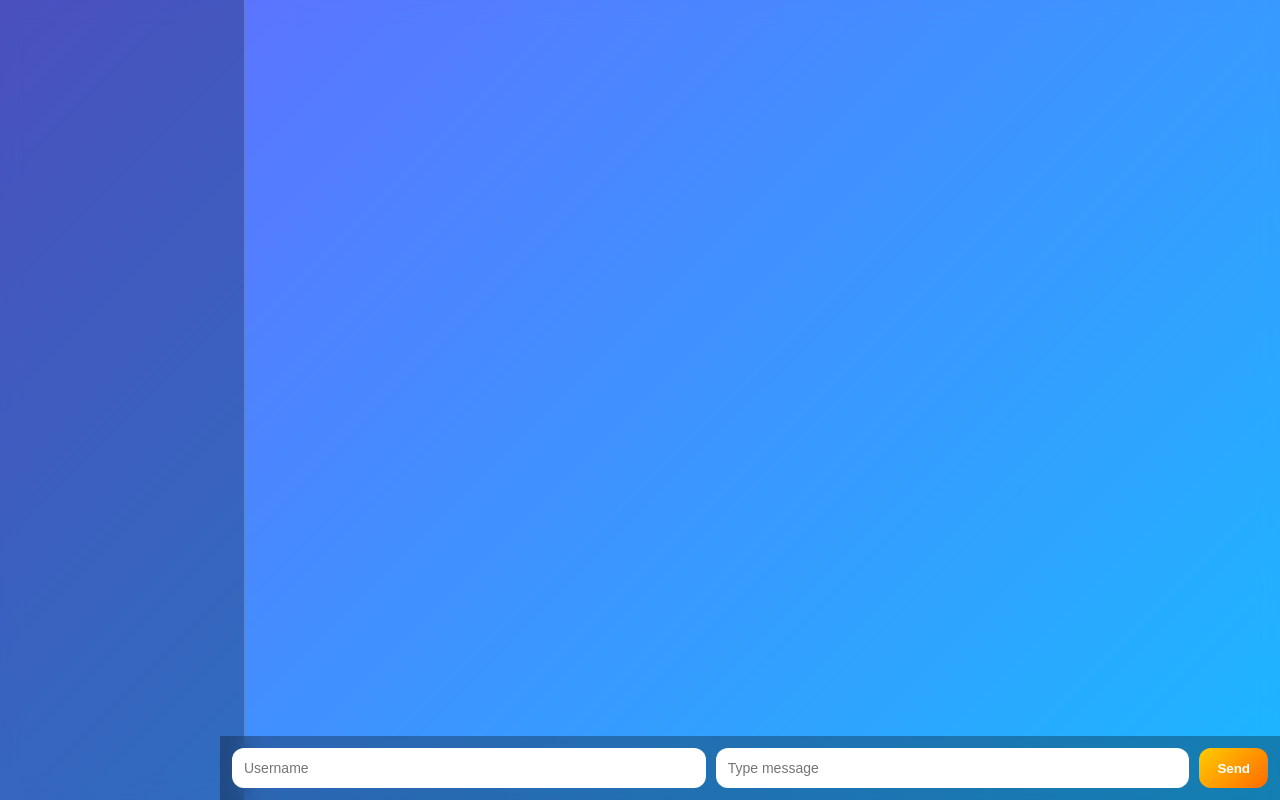
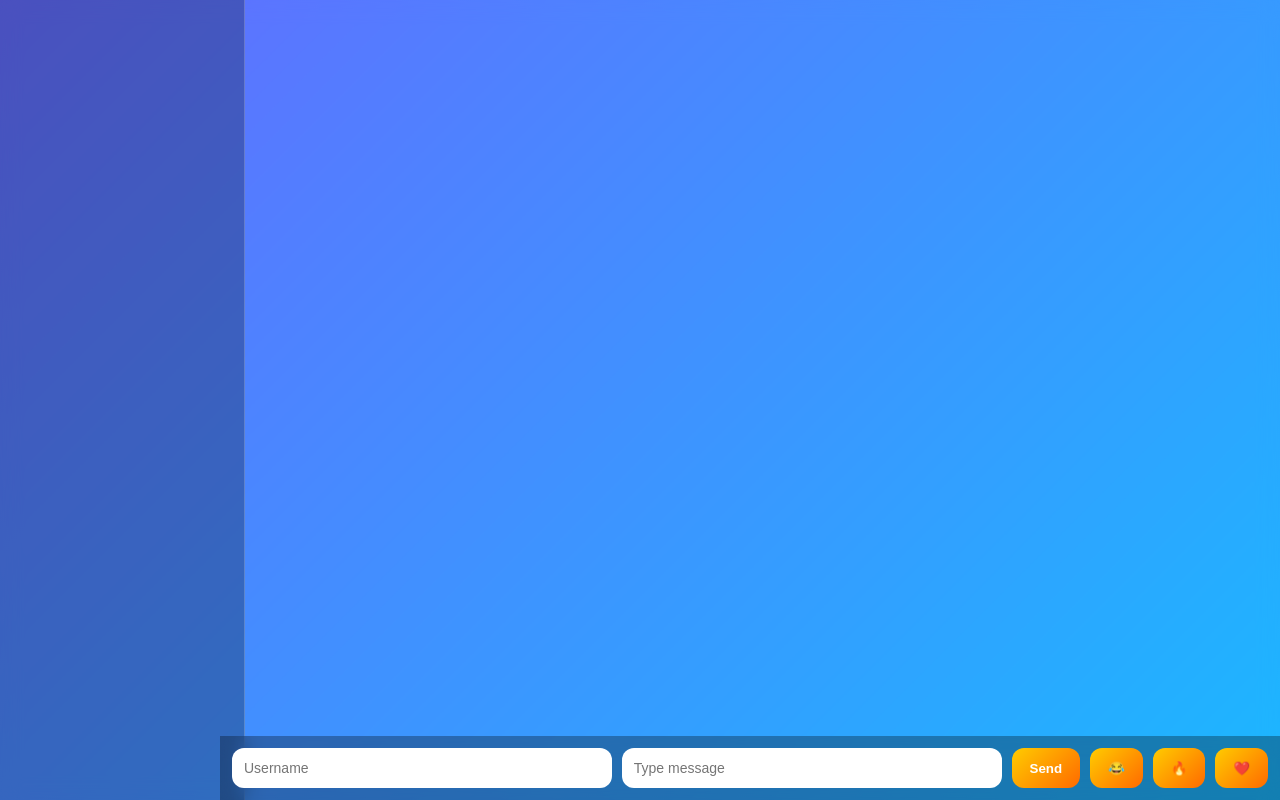
Before and after one commit to micah1105/chat-app, a website: page public/index.html in a window 1280 px wide. Drawn offline with nearby package versions, Linux system fonts and the light colour scheme; no server answers.

Commit message:
Update index.html

```diff
--- a/public/index.html
+++ b/public/index.html
@@ -1,7 +1,7 @@
 <!DOCTYPE html>
 <html>
 <head>
-    <title>Chat Room</title>
+    <title>Fun Chat</title>
     <link rel="stylesheet" href="style.css">
 </head>
 
@@ -9,20 +9,27 @@
 
 <div id="app">
 
-    <!-- USERS -->
     <div id="user-list"></div>
 
-    <!-- CHAT -->
     <div id="chat-box"></div>
 
 </div>
 
-<!-- INPUT AREA -->
 <div id="input-area">
+
     <input id="username-input" placeholder="Username">
+
     <input id="message-input" placeholder="Type message">
-    <button id="send-btn">Send</button>
+
+    <button onclick="sendMessage()">Send</button>
+
+    <button onclick="addEmoji('😂')">😂</button>
+    <button onclick="addEmoji('🔥')">🔥</button>
+    <button onclick="addEmoji('❤️')">❤️</button>
+
 </div>
+
+<div id="typing"></div>
 
 <script src="/socket.io/socket.io.js"></script>
 <script src="app.js"></script>
```
